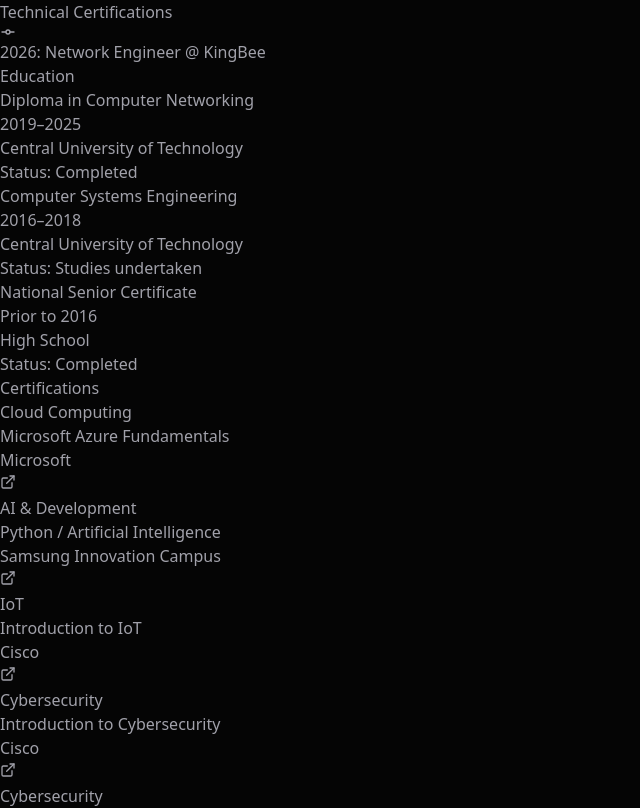
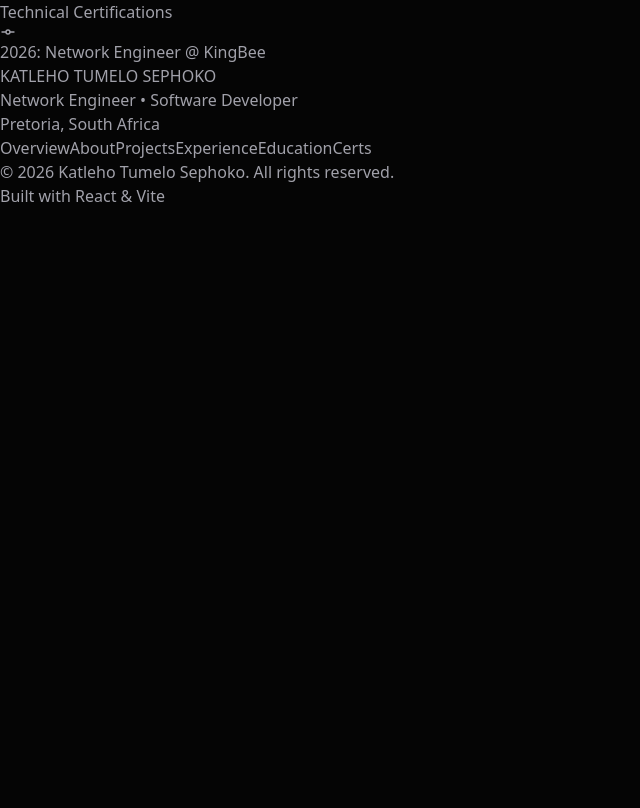
Before and after one commit to KatlehoSephoko/Katleho-Tumelo-Sephoko-s-Portfolio, a React (Vite) app: page /experience in a window 1280 px wide. Shown: the part 800-1608 px from the top of the page, without its empty margins (0-640 px from the left). After the commit the page ends 1008 px from the top, so only its background shows below. Built offline with nearby package versions, Linux system fonts and the light colour scheme.

Commit message:
Refactor Experience component layout and structure

```diff
--- a/src/components/Experience.tsx
+++ b/src/components/Experience.tsx
@@ -1,16 +1,13 @@
-import { experience, education, certifications } from "@/lib/data";
-import { ExternalLink, GitCommit } from "lucide-react";
+import { experience } from "@/lib/data";
+import { GitCommit } from "lucide-react";
 
 export default function Experience() {
   return (
-    <section className="py-24 px-6 relative overflow-hidden">
+    <section className="py-24 px-6 relative overflow-hidden flex flex-col items-center">
       <div className="absolute inset-0 bg-[url('https://grainy-gradients.vercel.app/noise.svg')] opacity-[0.03] pointer-events-none"></div>
 
-      <div className="max-w-7xl mx-auto grid lg:grid-cols-2 gap-20 relative z-10">
-
-        {/* Professional Experience */}
-        <div>
-          <h2 className="text-3xl md:text-4xl font-bold text-white mb-16 tracking-tight">Experience</h2>
+      <div className="w-full max-w-4xl relative z-10">
+        <h2 className="text-3xl md:text-4xl font-bold text-white mb-16 tracking-tight text-center md:text-left">Experience</h2>
 
         <div className="space-y-12 relative before:absolute before:inset-0 before:ml-2.5 before:-translate-x-px md:before:mx-auto md:before:translate-x-0 before:h-full before:w-px before:bg-gradient-to-b before:from-emerald-500/50 before:via-white/10 before:to-transparent">
           {experience.map((job, i) => (
@@ -25,13 +22,11 @@ export default function Experience() {
                   ))}
                 </ul>
               </div>
-                {/* Timeline Dot */}
               <div className="absolute left-0 md:left-1/2 top-1.5 w-5 h-5 rounded-full border-[4px] border-zinc-950 bg-emerald-500 md:-translate-x-1/2 shadow-[0_0_10px_rgba(16,185,129,0.5)]"></div>
             </div>
           ))}
         </div>
 
-          {/* Career Topology Mini-Map */}
         <div className="mt-24 p-8 rounded-2xl border border-white/5 bg-white/[0.01]">
            <h3 className="text-xs font-bold text-white mb-6 uppercase tracking-widest flex items-center gap-3">
              <span className="w-8 h-px bg-zinc-800"></span> Career Topology
@@ -44,41 +39,6 @@ export default function Experience() {
            </div>
         </div>
       </div>
-
-        {/* Education & Certifications */}
-        <div>
-          <h2 className="text-3xl md:text-4xl font-bold text-white mb-16 tracking-tight">Education</h2>
-          <div className="space-y-6 mb-20">
-            {education.map((edu, i) => (
-              <div key={i} className="p-8 rounded-2xl border border-white/5 bg-white/[0.02] hover:bg-white/[0.04] transition-colors backdrop-blur-sm">
-                <div className="flex justify-between items-start mb-4">
-                  <h3 className="text-lg font-bold text-white tracking-tight">{edu.degree}</h3>
-                  <span className="text-[10px] text-emerald-400/80 font-mono bg-emerald-500/10 border border-emerald-500/20 px-3 py-1 rounded-full uppercase tracking-widest">{edu.date}</span>
-                </div>
-                <div className="text-sm text-zinc-400 mb-5">{edu.institution}</div>
-                <div className="text-xs text-zinc-500 font-medium tracking-wide uppercase">Status: <span className="text-zinc-300">{edu.status}</span></div>
-              </div>
-            ))}
-          </div>
-
-          <h2 className="text-3xl md:text-4xl font-bold text-white mb-12 tracking-tight">Certifications</h2>
-          <div className="grid grid-cols-1 sm:grid-cols-2 gap-5">
-            {certifications.map(cert => (
-              <div key={cert.name} className="p-6 border border-white/5 rounded-2xl bg-white/[0.02] hover:bg-white/[0.05] hover:border-white/10 transition-all flex flex-col justify-between group cursor-pointer backdrop-blur-sm">
-                <div>
-                  <div className="text-[10px] font-mono text-emerald-500/80 mb-3 tracking-widest uppercase">{cert.category}</div>
-                  <div className="font-semibold text-zinc-100 leading-snug mb-5 group-hover:text-white transition-colors">{cert.name}</div>
-                </div>
-                <div className="flex justify-between items-end border-t border-white/5 pt-4 mt-2">
-                   <div className="text-xs font-medium text-zinc-500">{cert.issuer}</div>
-                   <button className="text-zinc-600 group-hover:text-emerald-400 transition-colors"><ExternalLink size={16} /></button>
-                </div>
-              </div>
-            ))}
-          </div>
-        </div>
-
-      </div>
     </section>
   );
 }
```
Lines whose indentation alone changed are shown as unchanged.
